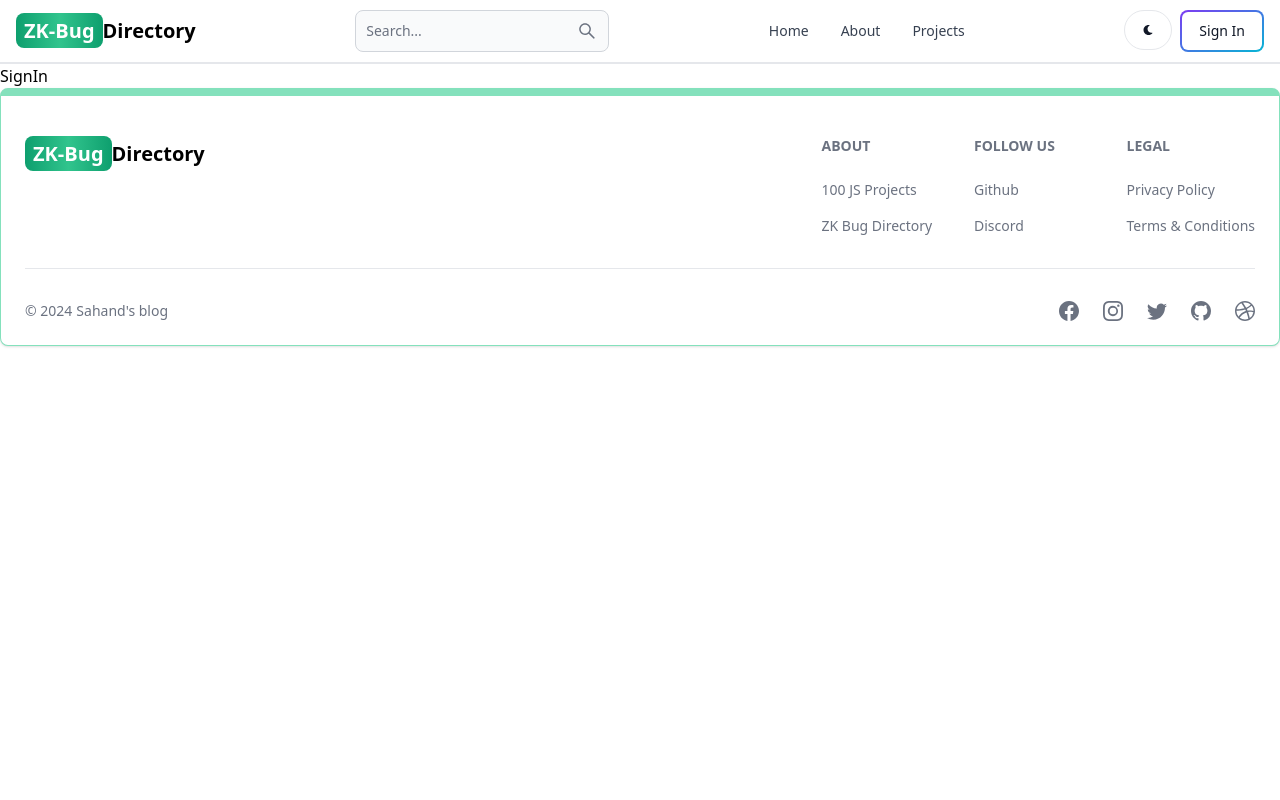
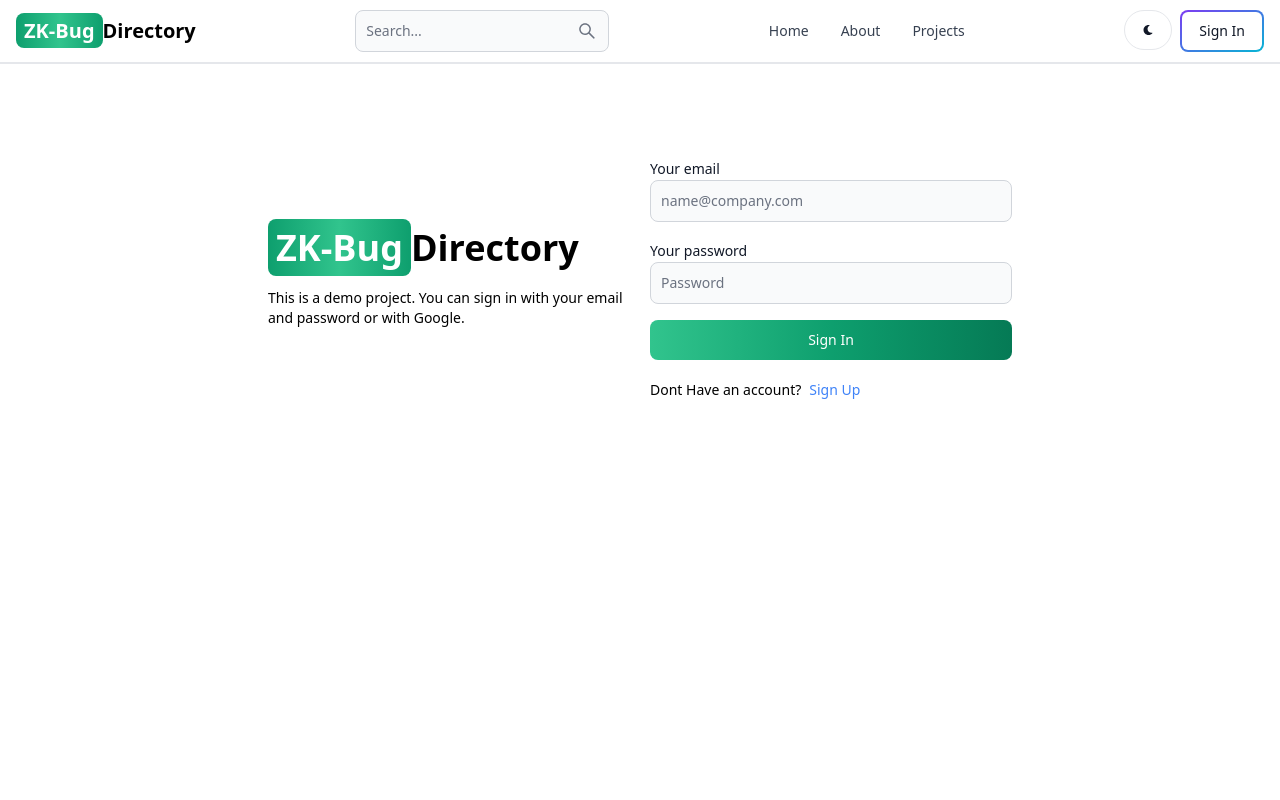
Before and after one commit to neuralblades/zk-dir, a React (Vite) app in the folder client/: page /sign-in in a window 1280 px wide. Shown: the top 800 px of the page. Built offline with nearby package versions, Linux system fonts and the light colour scheme.

Commit message:
complete signin page functionality

```diff
--- a/client/src/pages/SignIn.jsx
+++ b/client/src/pages/SignIn.jsx
@@ -1,7 +1,111 @@
+import { Alert, Button, Label, Spinner, TextInput } from 'flowbite-react';
+import { useState } from 'react';
+import { Link, useNavigate } from 'react-router-dom';
 
 
 export default function SignIn() {
+  const [formData, setFormData] = useState({});
+  const [errorMessage, setErrorMessage] = useState(null);
+  const [loading, setLoading] = useState(false);
+  const navigate = useNavigate();
+  const handleChange = (e) => {
+    setFormData({ ...formData, [e.target.id]: e.target.value.trim() });
+  };
+  const handleSubmit = async (e) => {
+    e.preventDefault();
+    if (!formData.email || !formData.password) {
+      return setErrorMessage('Please fill out all fields.');
+    }
+    try {
+      setLoading(true);
+      setErrorMessage(null);
+      const res = await fetch('/api/auth/signin', {
+        method: 'POST',
+        headers: { 'Content-Type': 'application/json' },
+        body: JSON.stringify(formData),
+      });
+      const data = await res.json();
+      if (data.success === false) {
+        return setErrorMessage(data.message);
+      }
+      setLoading(false);
+      if(res.ok) {
+        navigate('/');
+      }
+    } catch (error) {
+      setErrorMessage(error.message);
+      setLoading(false);
+    }
+  };
   return (
-    <div>SignIn</div>
-  )
+    <div className='min-h-screen mt-20'>
+      <div className='flex p-3 max-w-3xl mx-auto flex-col md:flex-row md:items-center gap-5'>
+        {/* left */}
+        <div className='flex-1'>
+          <Link
+            to='/'
+            className='font-bold dark:text-white text-4xl'
+          >
+            <span className='px-2 py-1 bg-gradient-to-r from-green-500 via-green-400 to-green-500 rounded-lg text-white'>
+              ZK-Bug
+            </span>
+            Directory
+          </Link>
+          <p className='text-sm mt-5'>
+            This is a demo project. You can sign in with your email and password
+            or with Google.
+          </p>
+        </div>
+        {/* right */}
+
+        <div className='flex-1'>
+          <form className='flex flex-col gap-4' onSubmit={handleSubmit}>
+            <div>
+              <Label value='Your email' />
+              <TextInput
+                type='email'
+                placeholder='name@company.com'
+                id='email'
+                onChange={handleChange}
+              />
+            </div>
+            <div>
+              <Label value='Your password' />
+              <TextInput
+                type='password'
+                placeholder='Password'
+                id='password'
+                onChange={handleChange}
+              />
+            </div>
+            <Button
+              gradientMonochrome="success"
+              type='submit'
+              disabled={loading}
+            >
+              {loading ? (
+                <>
+                  <Spinner size='sm' />
+                  <span className='pl-3'>Loading...</span>
+                </>
+              ) : (
+                'Sign In'
+              )}
+            </Button>
+          </form>
+          <div className='flex gap-2 text-sm mt-5'>
+            <span>Dont Have an account?</span>
+            <Link to='/sign-up' className='text-blue-500'>
+              Sign Up
+            </Link>
+          </div>
+          {errorMessage && (
+            <Alert className='mt-5' color='failure'>
+              {errorMessage}
+            </Alert>
+          )}
+        </div>
+      </div>
+    </div>
+  );
 }
```
